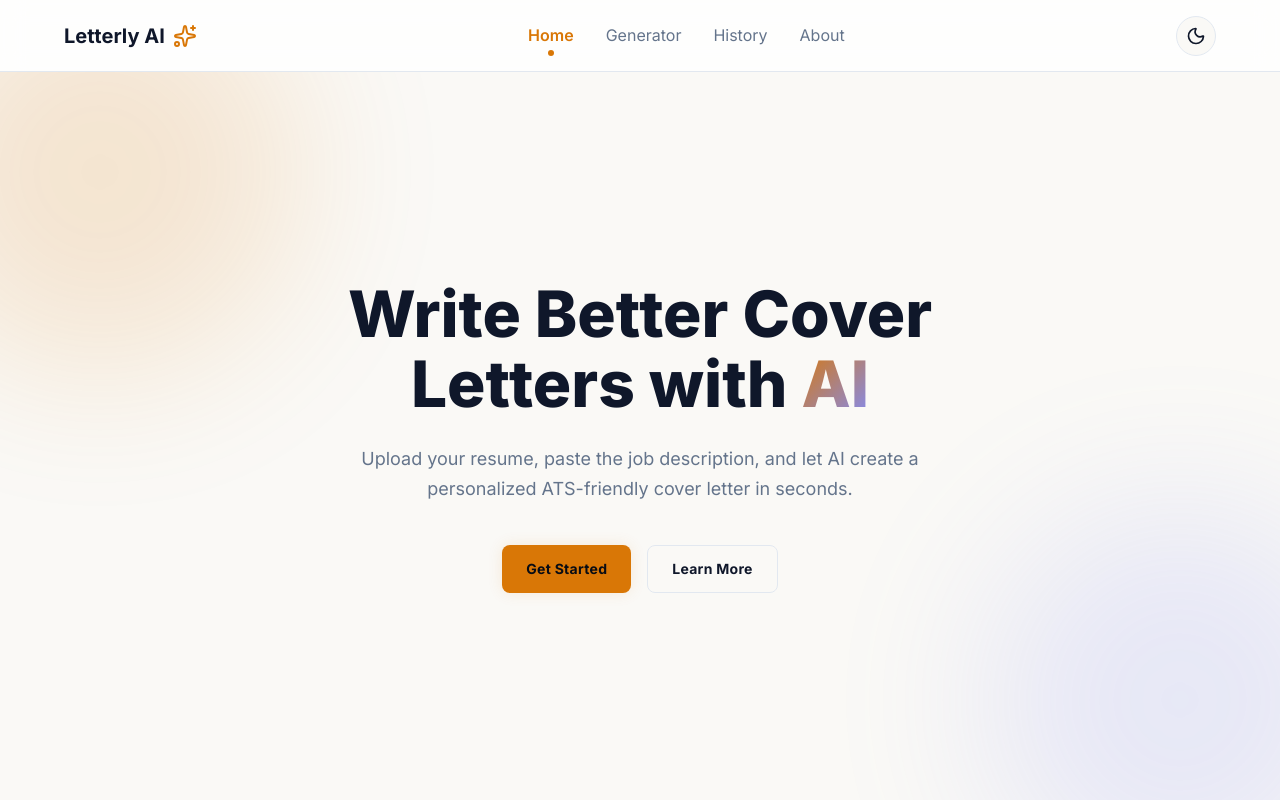
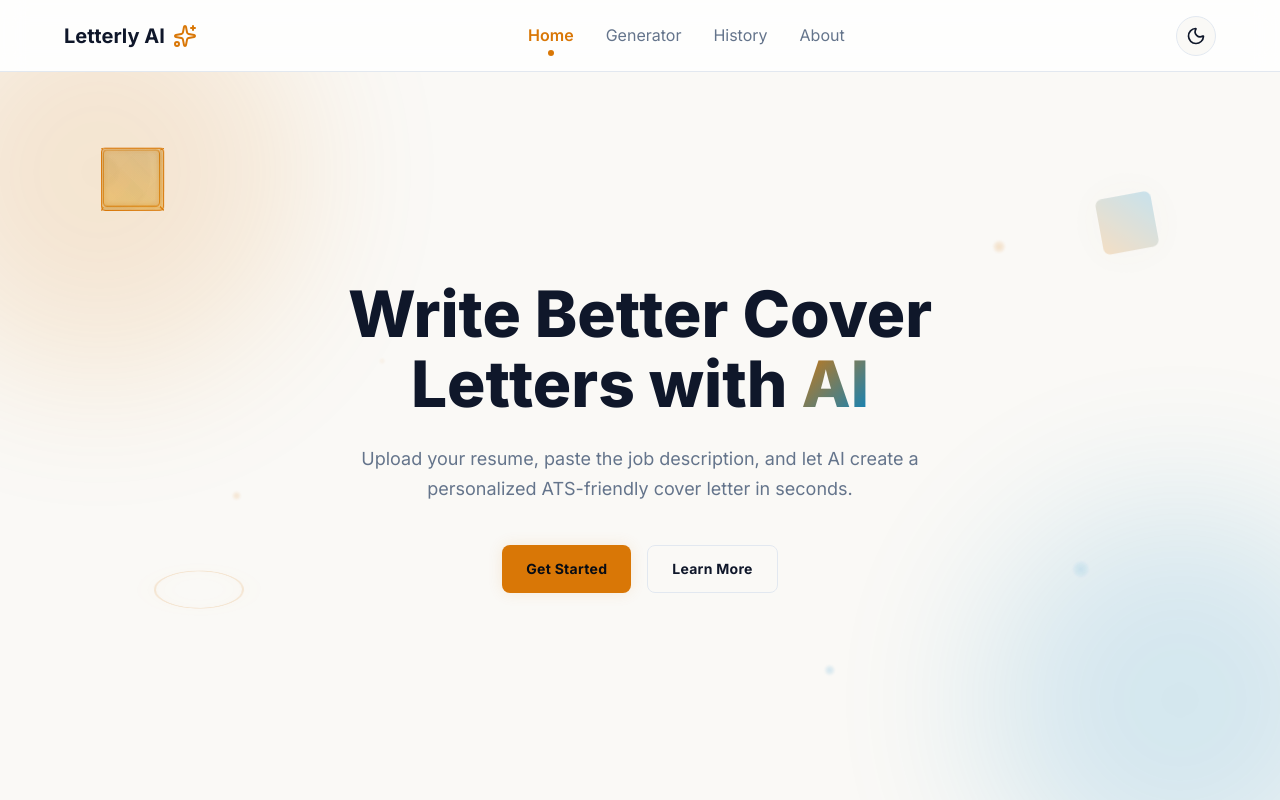
Before and after one commit to farhan0haris/letterly-ai-, a React (Vite) app: page / in a window 1280 px wide. Shown: the top 800 px of the page. Built offline with nearby package versions, Linux system fonts and the light colour scheme; no server answers.

Commit message:
Add 3D floating artifacts to hero section

```diff
--- a/src/pages/Landing.css
+++ b/src/pages/Landing.css
@@ -48,7 +48,7 @@
 }
 
 .decor-2 {
-  background-color: #818CF8;
+  background-color: var(--color-accent, #38BDF8);
   bottom: -100px;
   right: -100px;
 }
@@ -67,7 +67,7 @@
 }
 
 .gradient-text {
-  background: linear-gradient(135deg, var(--color-primary, #4F7CFF), #818CF8);
+  background: linear-gradient(135deg, var(--color-primary), var(--color-accent, #38BDF8));
   -webkit-background-clip: text;
   -webkit-text-fill-color: transparent;
   background-clip: text;
@@ -306,6 +306,161 @@
   line-height: 1.6;
 }
 
+/* 3D Floating Artifacts */
+.hero-3d-scene {
+  position: absolute;
+  inset: 0;
+  z-index: 0;
+  perspective: 1200px;
+  overflow: hidden;
+  pointer-events: none;
+}
+
+.artifact {
+  position: absolute;
+}
+
+/* === Rotating 3D Cube === */
+.artifact-cube {
+  top: 12%;
+  left: 8%;
+  width: 60px;
+  height: 60px;
+  perspective: 600px;
+  animation: float3d 8s ease-in-out infinite;
+}
+
+.cube {
+  width: 100%;
+  height: 100%;
+  position: relative;
+  transform-style: preserve-3d;
+  animation: rotateCube 12s linear infinite;
+}
+
+.cube-face {
+  position: absolute;
+  width: 60px;
+  height: 60px;
+  border: 1.5px solid var(--color-primary);
+  background: linear-gradient(135deg, rgba(255, 232, 31, 0.06), rgba(56, 189, 248, 0.04));
+  backdrop-filter: blur(2px);
+  border-radius: 4px;
+}
+
+.cube-front  { transform: translateZ(30px); }
+.cube-back   { transform: rotateY(180deg) translateZ(30px); }
+.cube-left   { transform: rotateY(-90deg) translateZ(30px); }
+.cube-right  { transform: rotateY(90deg) translateZ(30px); }
+.cube-top    { transform: rotateX(90deg) translateZ(30px); }
+.cube-bottom { transform: rotateX(-90deg) translateZ(30px); }
+
+@keyframes rotateCube {
+  0%   { transform: rotateX(0deg) rotateY(0deg); }
+  100% { transform: rotateX(360deg) rotateY(360deg); }
+}
+
+/* === Floating Diamond === */
+.artifact-diamond {
+  top: 18%;
+  right: 10%;
+  animation: float3d 6s ease-in-out infinite 1s;
+}
+
+.diamond {
+  width: 50px;
+  height: 50px;
+  background: linear-gradient(135deg, var(--color-primary), var(--color-accent, #38BDF8));
+  opacity: 0.2;
+  transform: rotate(45deg);
+  border-radius: 6px;
+  animation: rotateDiamond 10s linear infinite;
+  box-shadow: 0 0 30px var(--color-primary-light),
+              0 0 60px rgba(56, 189, 248, 0.1);
+}
+
+@keyframes rotateDiamond {
+  0%   { transform: rotate(45deg) scale(1); }
+  50%  { transform: rotate(225deg) scale(1.15); }
+  100% { transform: rotate(405deg) scale(1); }
+}
+
+/* === Orbiting Ring === */
+.artifact-ring {
+  bottom: 20%;
+  left: 12%;
+  animation: float3d 9s ease-in-out infinite 2s;
+}
+
+.ring {
+  width: 90px;
+  height: 90px;
+  border: 2px solid var(--color-primary);
+  border-radius: 50%;
+  opacity: 0.15;
+  transform: rotateX(65deg) rotateZ(0deg);
+  animation: orbitRing 8s linear infinite;
+  box-shadow: 0 0 20px var(--color-primary-light),
+              inset 0 0 20px var(--color-primary-light);
+}
+
+@keyframes orbitRing {
+  0%   { transform: rotateX(65deg) rotateZ(0deg); }
+  100% { transform: rotateX(65deg) rotateZ(360deg); }
+}
+
+/* === Floating Orbs === */
+.artifact-orb {
+  border-radius: 50%;
+  background: radial-gradient(circle, var(--color-primary), transparent);
+  opacity: 0.12;
+  filter: blur(1px);
+}
+
+.orb-1 {
+  width: 12px; height: 12px;
+  top: 25%; right: 22%;
+  animation: floatOrb 5s ease-in-out infinite;
+}
+
+.orb-2 {
+  width: 8px; height: 8px;
+  top: 60%; left: 18%;
+  animation: floatOrb 7s ease-in-out infinite 1s;
+}
+
+.orb-3 {
+  width: 16px; height: 16px;
+  bottom: 30%; right: 15%;
+  animation: floatOrb 6s ease-in-out infinite 0.5s;
+  background: radial-gradient(circle, var(--color-accent, #38BDF8), transparent);
+}
+
+.orb-4 {
+  width: 6px; height: 6px;
+  top: 40%; left: 30%;
+  animation: floatOrb 8s ease-in-out infinite 2s;
+}
+
+.orb-5 {
+  width: 10px; height: 10px;
+  bottom: 15%; right: 35%;
+  animation: floatOrb 5.5s ease-in-out infinite 1.5s;
+  background: radial-gradient(circle, var(--color-accent, #38BDF8), transparent);
+}
+
+@keyframes float3d {
+  0%, 100% { transform: translateY(0px); }
+  50%      { transform: translateY(-20px); }
+}
+
+@keyframes floatOrb {
+  0%, 100% { transform: translateY(0px) translateX(0px); opacity: 0.12; }
+  25%      { transform: translateY(-15px) translateX(8px); opacity: 0.22; }
+  50%      { transform: translateY(-5px) translateX(-5px); opacity: 0.08; }
+  75%      { transform: translateY(-18px) translateX(3px); opacity: 0.18; }
+}
+
 /* Animations */
 .fade-in {
   animation: fadeIn 1s ease-out;
@@ -340,4 +495,20 @@
     font-size: 2rem;
     margin-bottom: 32px;
   }
+  .artifact-cube {
+    width: 40px;
+    height: 40px;
+  }
+  .cube-face {
+    width: 40px;
+    height: 40px;
+  }
+  .cube-front  { transform: translateZ(20px); }
+  .cube-back   { transform: rotateY(180deg) translateZ(20px); }
+  .cube-left   { transform: rotateY(-90deg) translateZ(20px); }
+  .cube-right  { transform: rotateY(90deg) translateZ(20px); }
+  .cube-top    { transform: rotateX(90deg) translateZ(20px); }
+  .cube-bottom { transform: rotateX(-90deg) translateZ(20px); }
+  .diamond { width: 35px; height: 35px; }
+  .ring { width: 60px; height: 60px; }
 }
--- a/src/pages/Landing.jsx
+++ b/src/pages/Landing.jsx
@@ -101,6 +101,39 @@ export default function Landing() {
       <section className="hero-section fade-in">
         <div className="hero-decor decor-1"></div>
         <div className="hero-decor decor-2"></div>
+
+        {/* 3D Floating Artifacts */}
+        <div className="hero-3d-scene" aria-hidden="true">
+          {/* Rotating Cube */}
+          <div className="artifact artifact-cube">
+            <div className="cube">
+              <div className="cube-face cube-front"></div>
+              <div className="cube-face cube-back"></div>
+              <div className="cube-face cube-left"></div>
+              <div className="cube-face cube-right"></div>
+              <div className="cube-face cube-top"></div>
+              <div className="cube-face cube-bottom"></div>
+            </div>
+          </div>
+
+          {/* Floating Diamond */}
+          <div className="artifact artifact-diamond">
+            <div className="diamond"></div>
+          </div>
+
+          {/* Orbiting Ring */}
+          <div className="artifact artifact-ring">
+            <div className="ring"></div>
+          </div>
+
+          {/* Small floating orbs */}
+          <div className="artifact artifact-orb orb-1"></div>
+          <div className="artifact artifact-orb orb-2"></div>
+          <div className="artifact artifact-orb orb-3"></div>
+          <div className="artifact artifact-orb orb-4"></div>
+          <div className="artifact artifact-orb orb-5"></div>
+        </div>
+
         <div className="hero-content">
           <h1 className="hero-heading">
             Write Better Cover Letters with <span className="gradient-text">AI</span>
```
